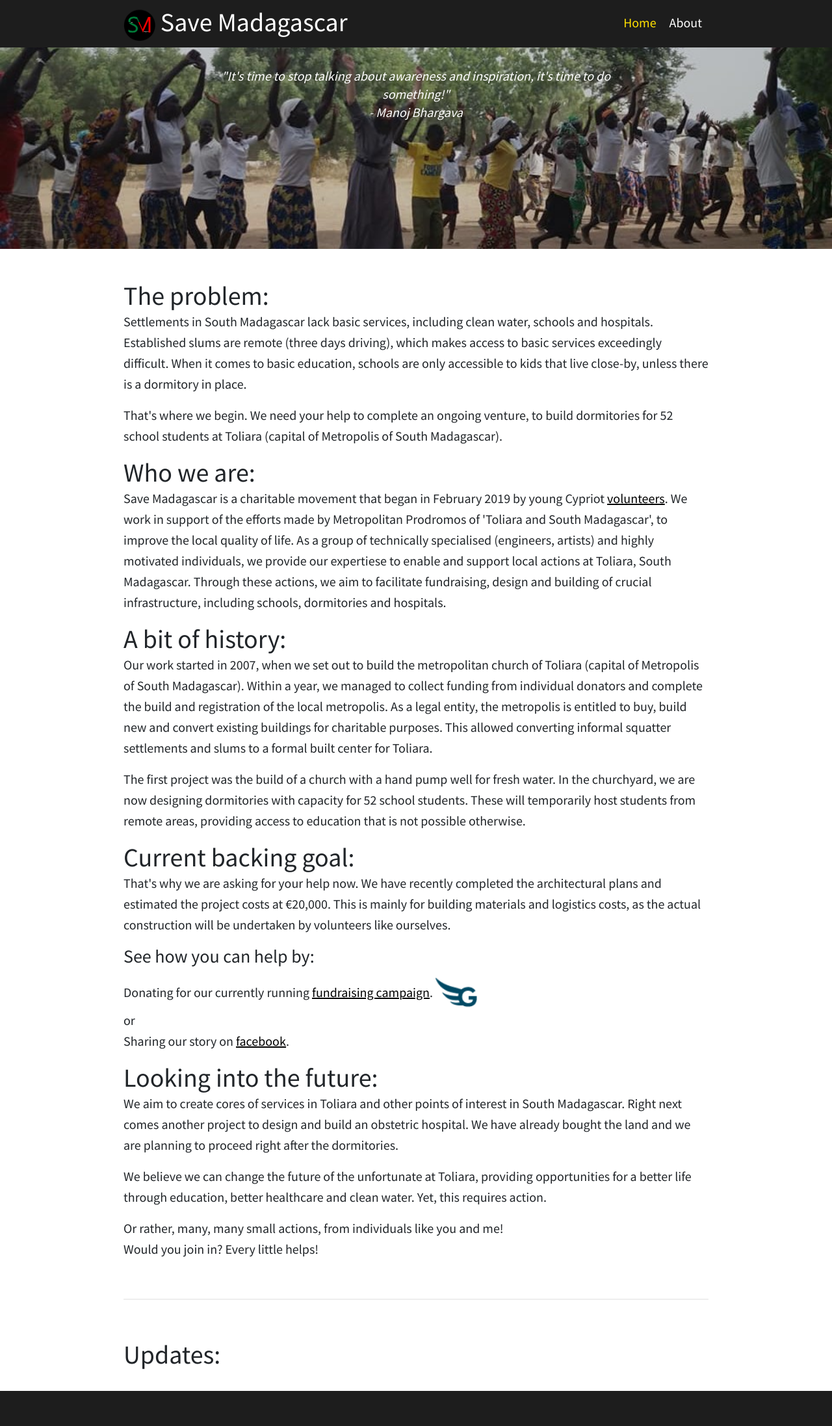
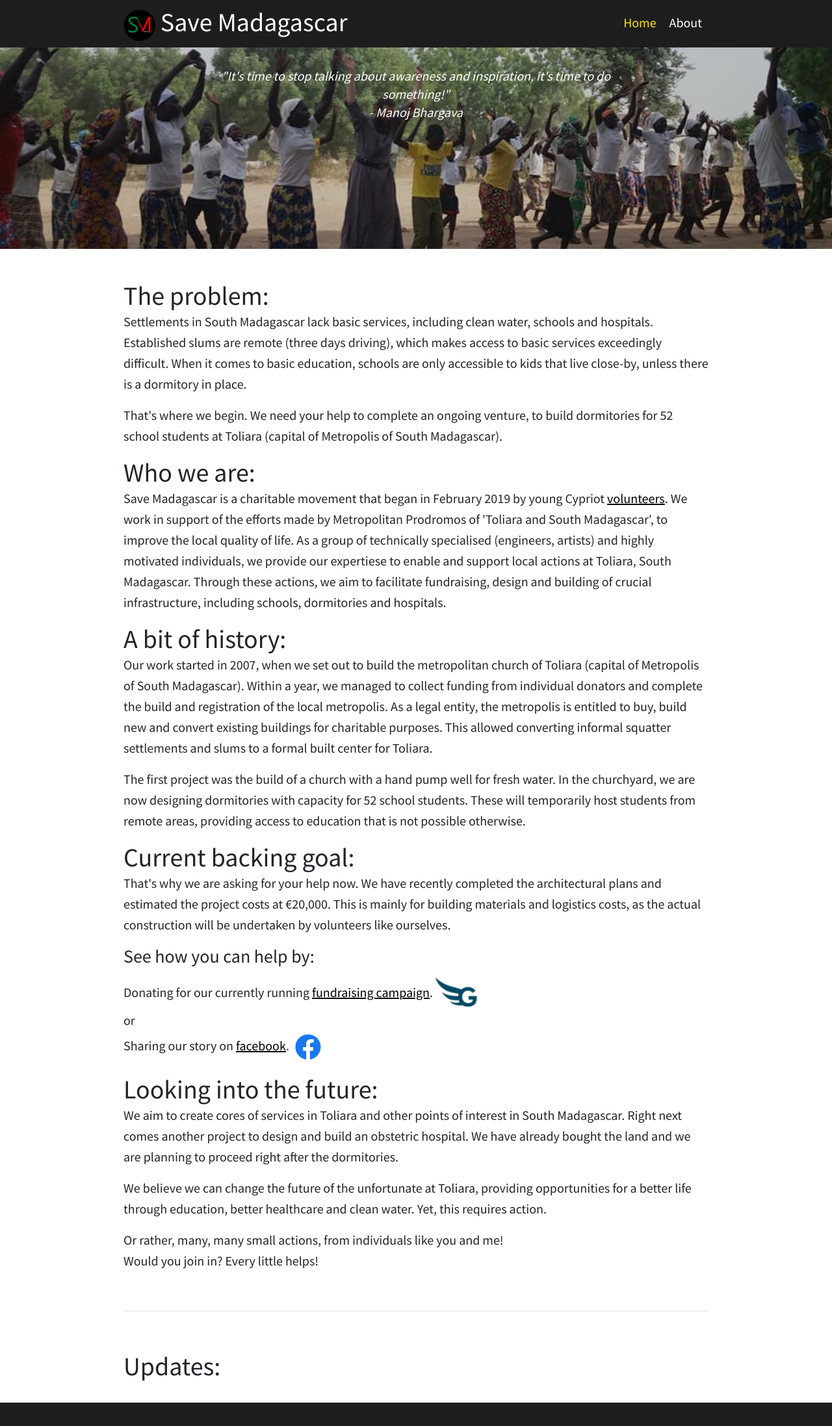
Before and after one commit to at07cm1/smadagascar_site, a Jekyll site: the page built from index.html, in a window 1280 px wide. Shown: the whole page at 65% size. Built offline with Jekyll 4.4.1, drawn with Linux system fonts in a browser that asks for light colours.

Commit message:
facebook icon back to png

```diff
--- a/index.html
+++ b/index.html
@@ -27,7 +27,7 @@
 	<a href="https://gogetfunding.com/savemadagascar/"><img class="ico-nav" src="/media/logo/gogetfunding_logo.png" alt="Fundraising campaign."></a>
 	<br>or<br>
 	Sharing our story on <a href='https://www.facebook.com/smsavemadagascar/posts/102544191692840'>facebook</a>.
-	<a href="https://www.facebook.com/smsavemadagascar/posts/102544191692840" class="btn-floating btn-lg btn-fb" type="button" role="button"><i class="fab fa-facebook-f"></i></a>
+	<a href="https://www.facebook.com/smsavemadagascar/posts/102544191692840"><img class="ico-nav" src="/media/logo/facebook_logo.png" alt="Facebook page."></a>
 	</p>
 	<h1>Looking into the future:</h1>
 	<p>We aim to create cores of services in Toliara and other points of interest in South Madagascar. Right next comes another project to design and build an obstetric hospital. We have already bought the land and we are planning to proceed right after the dormitories.</p>
```
Also changed, not shown: media/logo/facebook_logo.png.
